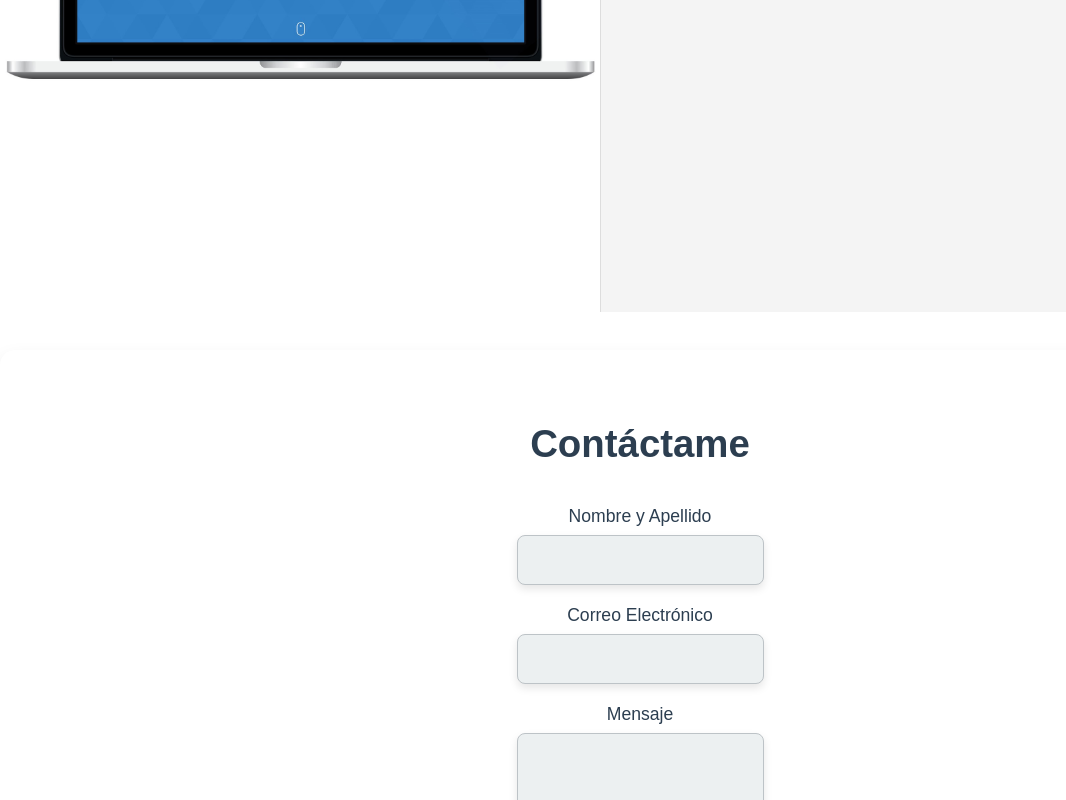
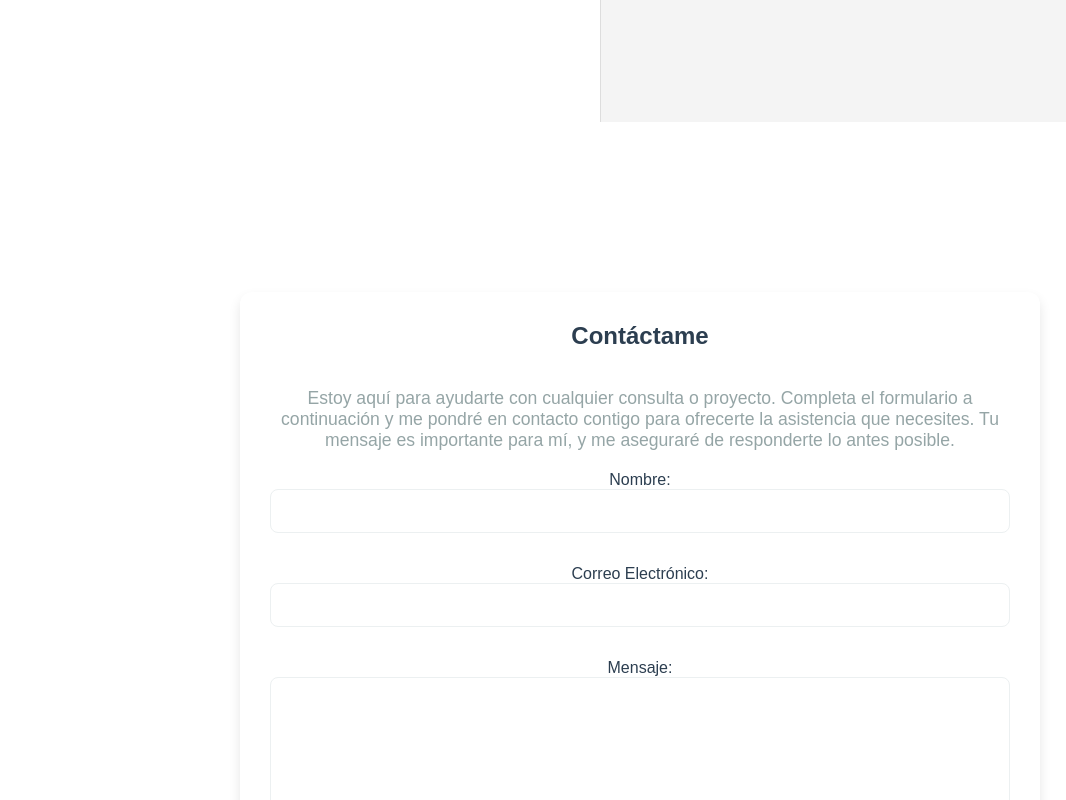
Before and after one commit to MattValenti11/Portfolio, a React (Create React App) app: page / in a window 1280 px wide. Shown: the part 2000-2800 px from the top of the page, without its empty margins (0-1066 px from the left). Built offline with nearby package versions, Linux system fonts and the light colour scheme; the HTML template or start-up script is replaced by a standard one.

Commit message:
Componente Contact Terminado y agrego Boton de scroll

```diff
--- a/package.json
+++ b/package.json
@@ -6,6 +6,7 @@
     "@testing-library/jest-dom": "^5.17.0",
     "@testing-library/react": "^13.4.0",
     "@testing-library/user-event": "^13.5.0",
+    "emailjs-com": "^3.2.0",
     "react": "^18.3.1",
     "react-dom": "^18.3.1",
     "react-scripts": "5.0.1",
--- a/src/App.js
+++ b/src/App.js
@@ -2,12 +2,14 @@ import React from 'react';
 import LandingPage from './components/LandingPage'; // Importa el componente de la landing page
 import Header from './components/Header'; // Importa el componente de la landing page
 import './styles/LandingPage.css'; // Importa los estilos
+import ScrollToTopButton from './components/ScrollToTopButton'; // Asegúrate de ajustar la ruta
 
 const App = () => {
   return (
     <div className="App">
       <Header/>
       <LandingPage /> {/* Renderiza el componente LandingPage */}
+      <ScrollToTopButton />
     </div>
   );
 };
--- a/src/components/Contact.js
+++ b/src/components/Contact.js
@@ -1,70 +1,80 @@
 import React, { useState } from 'react';
-import '../styles/Contact.css'; // Ruta local para el archivo CSS
+import emailjs from 'emailjs-com';
+import '../styles/Contact.css';
 
 const Contact = () => {
   const [formData, setFormData] = useState({
     name: '',
     email: '',
-    message: '',
+    message: ''
   });
+  const [status, setStatus] = useState('');
 
   const handleChange = (e) => {
     const { name, value } = e.target;
     setFormData({
       ...formData,
-      [name]: value,
+      [name]: value
     });
   };
 
   const handleSubmit = (e) => {
     e.preventDefault();
-    // Aquí puedes agregar la lógica para enviar el formulario
-    console.log('Form submitted:', formData);
+
+    emailjs.sendForm('service_8z58mi9', 'template_lmswi1r', e.target, '30GrvQnS4y5EdSAL0')
+      .then((result) => {
+        console.log(result.text);
+        setStatus('Mensaje enviado con éxito!');
+        setFormData({
+          name: '',
+          email: '',
+          message: ''
+        });
+      }, (error) => {
+        console.log(error.text);
+        setStatus('Error al enviar el mensaje. Inténtalo de nuevo.');
+      });
   };
 
   return (
-    <div id="contact" className="contact-container">
-      <div className="contact-inner">
-        <h2 className="contact-title">Contáctame</h2>
-        <form onSubmit={handleSubmit} className="contact-form">
-          <div className="contact-form-group">
-            <label htmlFor="name" className="contact-label">Nombre y Apellido</label>
+    <div className="contact-container">
+      <h2>Contáctame</h2>
+      <p className="intro-text">
+        Estoy aquí para ayudarte con cualquier consulta o proyecto. Completa el formulario a continuación y me pondré en contacto contigo para ofrecerte la asistencia que necesites. Tu mensaje es importante para mí, y me aseguraré de responderte lo antes posible.
+      </p>
+      <form onSubmit={handleSubmit}>
+        <label>
+          Nombre:
           <input
             type="text"
-              id="name"
             name="name"
             value={formData.name}
             onChange={handleChange}
             required
-              className="contact-input"
           />
-          </div>
-          <div className="contact-form-group">
-            <label htmlFor="email" className="contact-label">Correo Electrónico</label>
+        </label>
+        <label>
+          Correo Electrónico:
           <input
             type="email"
-              id="email"
             name="email"
             value={formData.email}
             onChange={handleChange}
             required
-              className="contact-input"
           />
-          </div>
-          <div className="contact-form-group">
-            <label htmlFor="message" className="contact-label">Mensaje</label>
+        </label>
+        <label>
+          Mensaje:
           <textarea
-              id="message"
             name="message"
             value={formData.message}
             onChange={handleChange}
             required
-              className="contact-textarea"
-            />
-          </div>
-          <button type="submit" className="contact-button">Enviar</button>
+          ></textarea>
+        </label>
+        <button type="submit">Enviar</button>
       </form>
-      </div>
+      {status && <p className="status-message">{status}</p>}
     </div>
   );
 };
--- a/src/components/Header.js
+++ b/src/components/Header.js
@@ -9,10 +9,10 @@ const Header = () => {
           <span className="header-logo-text">Mi Sitio</span>
         </div>
         <nav className="header-nav">
-          <a href="/home" className="header-nav-item">HOME</a>
+          <a href="/" className="header-nav-item">HOME</a>
           <a href="#about" className="header-nav-item">ABOUT</a>
           <a href="#projects" className="header-nav-item">PROJECTS</a>
-          <a href="#contact" className="header-nav-item">CONTACT</a>
+          <a href="#contact" className="header-nav-item">CONTACT</a> {/* Enlace a la sección de contacto */}
         </nav>
       </div>
     </header>
--- a/src/components/LandingPage.js
+++ b/src/components/LandingPage.js
@@ -1,9 +1,9 @@
 import React from 'react';
-import Header from './Header'; // Importa el nuevo componente Header
+import Header from './Header'; // Importa el componente Header
 import Projects from './Projects'; // Importa el componente Projects
 import About from './About'; // Importa el componente About
+import Contact from './Contact';
 import '../styles/LandingPage.css'; // Importa los estilos de la LandingPage
-import Contact from "./Contact"
 
 const LandingPage = () => {
   return (
@@ -17,16 +17,23 @@ const LandingPage = () => {
         <div className="landing-page-intro-text">
           <h1 className="landing-page-intro-title">HOLA, SOY MATIAS VALENTI</h1>
           <p className="landing-page-intro-paragraph">
-            Un desarrollador web orientado a resultados, especializado en la creación y gestión de sitios web y aplicaciones web que impulsan el éxito del producto en general.
+            "Desarrollador web orientado a resultados, con experiencia en la creación y gestión de sitios web y aplicaciones web que impulsan el éxito del producto. Especializado en soluciones personalizadas que maximizan tanto la funcionalidad como la experiencia del usuario, asegurando que cada proyecto cumpla con los objetivos comerciales."
           </p>
           <a href="#projects" className="landing-page-projects-button">PROYECTOS</a>
         </div>
       </main>
       <div className="landing-page-separator"></div> {/* Separador de 5 cm entre LandingPage y About */}
-      <About />
+      <div id="about">
+        <About />
+      </div>
       <div className="landing-page-separator"></div> {/* Separador de 5 cm entre About y Projects */}
-      <Projects /> {/* Asegúrate de que el componente Projects esté  */}
-      <Contact/>
+      <div id="projects">
+        <Projects />
+      </div>
+      <div className="landing-page-separator"></div> {/* Separador de 5 cm entre Projects y Contact */}
+      <div id="contact">
+        <Contact />
+      </div>
     </div>
   );
 };
--- a/src/styles/Contact.css
+++ b/src/styles/Contact.css
@@ -1,81 +1,89 @@
-/* Contact.css */
-
-/* Aumenta el margen superior para crear separación desde el header */
-#contact {
-    margin-top: 1cm; /* Espacio de 1 cm entre el header y la sección Contact */
-    display: flex;
-    justify-content: center;
+/* Estilos para el contenedor del formulario */
+.contact-container {
+  width: 100%; /* Ancho completo del contenedor padre */
+  max-width: 800px; /* Ancho máximo del contenedor reducido */
+  margin: 0 auto; /* Centrar el contenedor */
+  padding: 30px;
+  background-color: #ffffff; /* Fondo blanco */
+  border-radius: 12px; /* Bordes redondeados */
+  box-shadow: 0px 6px 12px rgba(0, 0, 0, 0.1); /* Sombra suave */
+  box-sizing: border-box; /* Incluye padding y border en el cálculo del ancho */
+  margin-top: 1.5cm; /* Espacio de 1.5 cm encima de la sección de Contact */
 }
 
-  .contact-container {
-    background-color: #ffffff; /* Blanco */
-    padding: 40px;
-    max-width: 1200px; /* Mayor ancho para el contenedor */
-    width: 100%; /* Asegura que use el 100% del ancho disponible */
-    margin: 0 auto;
-    border-radius: 15px;
-    box-shadow: 0 10px 20px rgba(0, 0, 0, 0.1);
+/* Estilos para el título del formulario */
+.contact-container h2 {
+  margin: 0; /* Eliminar margen por defecto */
+  padding-bottom: 20px; /* Espacio debajo del título */
+  font-size: 24px;
+  font-weight: bold;
+  color: #2C3E50; /* Gris oscuro */
+  text-align: center; /* Centrar el título */
 }
 
-  .contact-inner {
-    display: flex;
-    flex-direction: column;
-    gap: 20px;
+/* Estilos para el texto introductorio */
+.intro-text {
+  color: #95A5A6; /* Gris medio */
+  font-size: 1.1em; /* Tamaño de fuente ligeramente mayor */
+  text-align: center; /* Centrar el texto */
+  margin-bottom: 20px; /* Espacio debajo del texto */
 }
 
-  .contact-title {
-    font-size: 2.4rem;
+/* Estilos para las etiquetas del formulario */
+.contact-container label {
+  display: block;
+  margin-bottom: 12px;
+  font-size: 16px;
   color: #2C3E50; /* Gris oscuro */
-    margin-bottom: 20px;
-    text-align: center;
 }
 
-  .contact-form {
-    display: flex;
-    flex-direction: column;
-    gap: 20px;
+/* Estilos para los campos de entrada */
+.contact-container input,
+.contact-container textarea {
+  width: 100%; /* Ajustar al 100% del ancho del contenedor */
+  padding: 12px;
+  border: 1px solid #ECF0F1; /* Gris claro */
+  border-radius: 8px; /* Bordes redondeados */
+  font-size: 16px; /* Tamaño de fuente */
+  box-sizing: border-box; /* Incluye padding y border en el cálculo del ancho */
+  margin-bottom: 20px; /* Espacio entre los campos y el botón */
+  transition: border-color 0.3s ease; /* Transición suave para el borde */
 }
 
-  .contact-form-group {
-    display: flex;
-    flex-direction: column;
+/* Estilos para el campo de texto */
+.contact-container textarea {
+  height: 150px; /* Altura fija para el área de texto */
+  resize: vertical; /* Ajuste vertical del área de texto */
 }
 
-  .contact-label {
-    font-size: 1.1rem;
-    color: #2C3E50; /* Gris oscuro */
-    margin-bottom: 8px;
+/* Estilos para el botón de envío */
+.contact-container button {
+  width: 100%; /* Ancho completo del contenedor */
+  padding: 15px;
+  background-color: #F39C12; /* Amarillo mostaza */
+  color: #ffffff; /* Color de texto blanco */
+  border: none;
+  border-radius: 8px; /* Bordes redondeados */
+  font-size: 18px; /* Tamaño de fuente */
+  cursor: pointer; /* Cursor de puntero */
+  transition: background-color 0.3s ease, transform 0.3s ease; /* Transiciones suaves */
 }
 
-  .contact-input, .contact-textarea {
-    font-size: 1rem;
-    padding: 15px;
-    border: 1px solid #BDC3C7; /* Gris claro */
-    border-radius: 8px;
-    background-color: #ECF0F1; /* Gris claro */
-    color: #2C3E50; /* Gris oscuro */
-    box-shadow: 0 4px 8px rgba(0, 0, 0, 0.1);
+.contact-container button:hover {
+  background-color: #e68a1c; /* Amarillo mostaza más oscuro al pasar el cursor */
+  transform: translateY(-2px); /* Ligera elevación al pasar el cursor */
 }
 
-  .contact-textarea {
-    resize: vertical;
-    min-height: 150px;
+.contact-container button:active {
+  background-color: #d48f1e; /* Amarillo mostaza más oscuro al hacer clic */
+  transform: translateY(0); /* Vuelve a la posición original al hacer clic */
 }
 
-  .contact-button {
-    padding: 12px 25px;
-    background-color: #F39C12; /* Amarillo mostaza */
-    color: #FFFFFF; /* Blanco */
-    border: none;
-    border-radius: 8px;
-    font-size: 1.1rem;
+/* Estilos para el mensaje de estado */
+.status-message {
+  margin-top: 20px;
   font-weight: bold;
-    cursor: pointer;
-    transition: background-color 0.3s ease, transform 0.3s ease;
-    align-self: center;
+  text-align: center; /* Centrar el mensaje */
+  font-size: 16px;
+  color: #2C3E50; /* Gris oscuro */
 }
-
-  .contact-button:hover {
-    background-color: #e67e22; /* Naranja más oscuro como alternativa para el hover */
-    transform: translateY(-3px); /* Efecto de elevación */
-  }
--- a/src/styles/LandingPage.css
+++ b/src/styles/LandingPage.css
@@ -1,7 +1,7 @@
 /* Estilos generales */
 body {
   margin: 0;
-  font-family: 'Arial', sans-serif;
+  font-family: 'Merriweather', sans-serif; /* Cambia a la fuente deseada */
   padding-top: 70px; /* Ajuste para la altura del header */
 }
 
@@ -87,9 +87,9 @@ body {
   background-color: #e67e22; /* Naranja más oscuro como alternativa para el hover */
 }
 
-/* Agregar separación de 5 cm entre LandingPage y About */
+/* Agregar separación de 1.5 cm entre LandingPage y About */
 .landing-page-separator {
-  height: 5cm; /* Altura de separación */
+  height: 1.5cm; /* Altura de separación */
   width: 100%; /* Asegura que el separador ocupe todo el ancho */
   background-color: #ffffff; /* Blanco, igual que el fondo */
   border: none; /* Sin borde */
--- a/src/styles/Projects.css
+++ b/src/styles/Projects.css
@@ -1,6 +1,7 @@
 .projects-container {
   display: flex;
   height: 100vh; /* Ocupa toda la altura de la ventana del navegador */
+  margin-bottom: 1.5cm; /* Espacio de 1.5 cm debajo de la sección de Projects */
 }
 
 .projects-image-container {
```
Also changed, not shown: src/components/ScrollToTopButton.js (added, +36 -0 lines), src/styles/Header.css (+47 -19 lines), src/styles/ScrollToTopButton.css (added, +33 -0 lines), 1 other file (tests, documents, lock files or other folders). Lines whose indentation alone changed are shown as unchanged.
